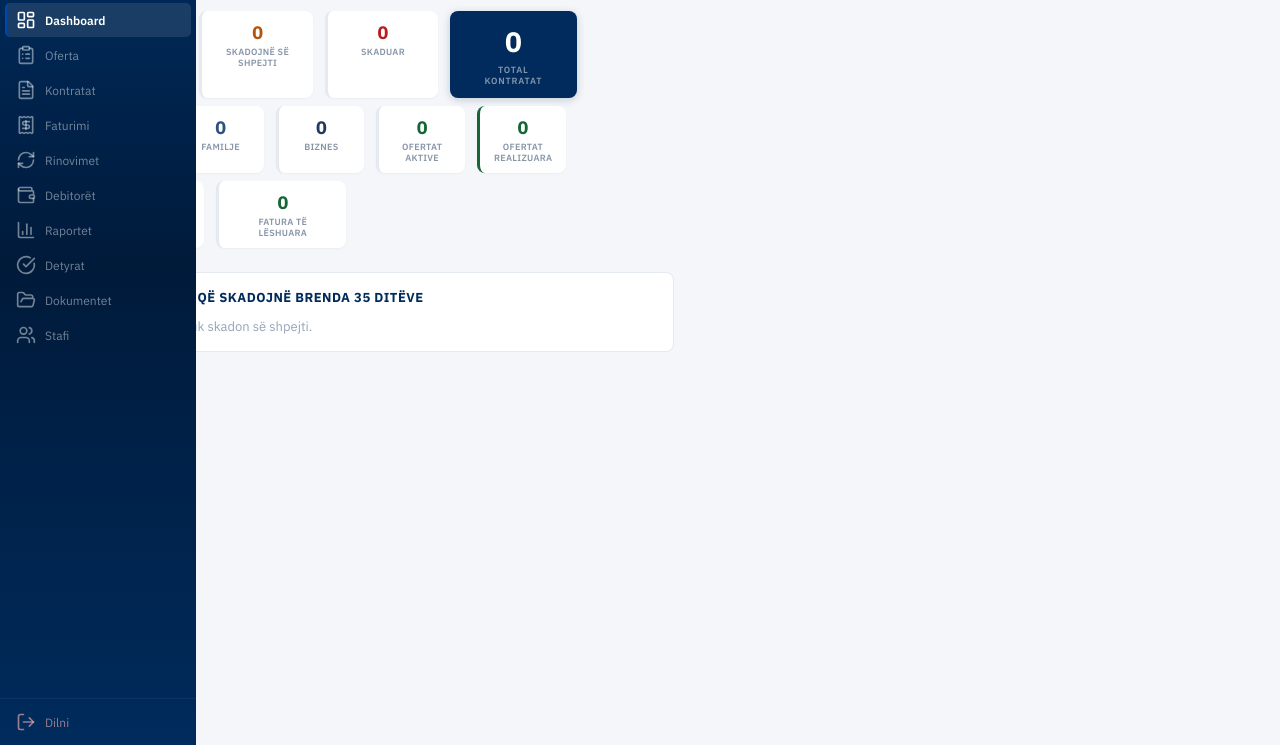
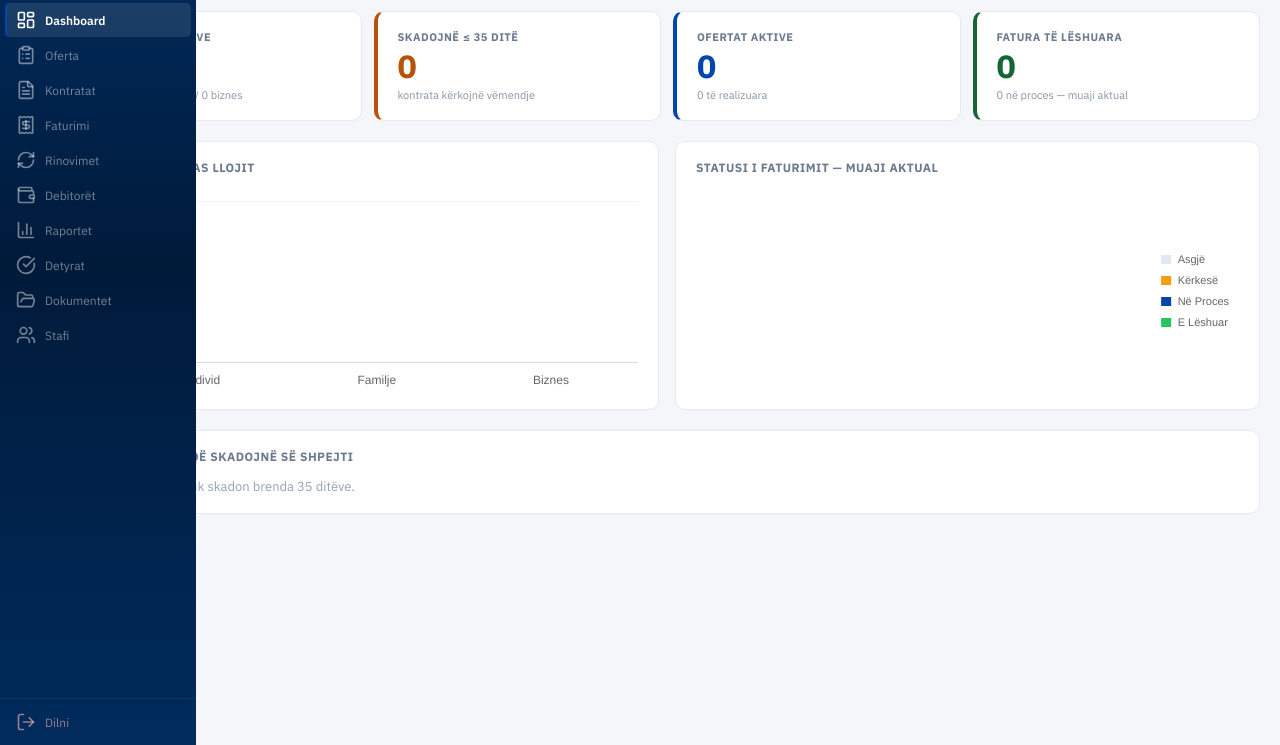
Before and after one commit to gjonbalajagon-blip/sigal-platform, a website: page pages/dashboard.html in a window 1280 px wide. Shown: the part 55-800 px from the top of the page. Drawn offline with nearby package versions, Linux system fonts and the light colour scheme.

Commit message:
feat: dashboard me KPI cards, bar chart, donut chart, lista skadon

```diff
--- a/js/dashboard.js
+++ b/js/dashboard.js
@@ -1,71 +1,113 @@
-function llogaritStats() {
+document.addEventListener('DOMContentLoaded', function () {
     const kontratat = JSON.parse(localStorage.getItem('kontratat')) || [];
     const ofertat = JSON.parse(localStorage.getItem('ofertat')) || [];
     const faturimi = JSON.parse(localStorage.getItem('faturimi_klientet')) || [];
+    const tani = new Date();
+    const muaji = tani.getMonth() + 1;
 
-    const tani = new Date();
+    // --- KPI ---
+    const aktive = kontratat.filter(k => !k.arkivuar && k.mbarimi && new Date(k.mbarimi) >= tani);
+    const individ = aktive.filter(k => k.lloji === 'individ').length;
+    const familje = aktive.filter(k => k.lloji === 'familje').length;
+    const biznes  = aktive.filter(k => k.lloji === 'biznes').length;
 
-    // Kontratat
-    const aktive = kontratat.filter(k => !k.arkivuar && k.mbarimi && new Date(k.mbarimi) >= tani).length;
-    const skadojne = kontratat.filter(k => {
+    document.getElementById('kpi-aktive').textContent = aktive.length;
+    document.getElementById('kpi-aktive-sub').textContent = `${individ} individ / ${familje} familje / ${biznes} biznes`;
+
+    const skadon = kontratat.filter(k => {
         if (!k.mbarimi || k.arkivuar) return false;
-        const dite = Math.ceil((new Date(k.mbarimi) - tani) / 86400000);
-        return dite >= 0 && dite <= 35;
+        const d = Math.ceil((new Date(k.mbarimi) - tani) / 86400000);
+        return d >= 0 && d <= 35;
     }).length;
-    const skaduar = kontratat.filter(k => !k.arkivuar && k.mbarimi && new Date(k.mbarimi) < tani).length;
+    document.getElementById('kpi-skadon').textContent = skadon;
 
-    // Ofertat
     const ofertatAktive = ofertat.filter(o => !o.dataSkadon || new Date(o.dataSkadon) >= tani).length;
-    const ofertatRealizuara = ofertat.filter(o => o.realizuar).length;
+    const realizuara = ofertat.filter(o => o.realizuar).length;
+    document.getElementById('kpi-ofertat').textContent = ofertatAktive;
+    document.getElementById('kpi-ofertat-sub').textContent = `${realizuara} të realizuara`;
 
-    // Faturimi — muaji aktual
-    const muaji = tani.getMonth() + 1;
-    const faturimiLeshuar = faturimi.filter(k => (k.statuset?.[muaji] || '') === 'leshuar').length;
-    const faturimiProcess = faturimi.filter(k => (k.statuset?.[muaji] || '') === 'process').length;
+    const leshuar = faturimi.filter(k => (k.statuset?.[muaji] || '') === 'leshuar').length;
+    const process  = faturimi.filter(k => (k.statuset?.[muaji] || '') === 'process').length;
+    document.getElementById('kpi-leshuar').textContent = leshuar;
+    document.getElementById('kpi-leshuar-sub').textContent = `${process} në proces — muaji aktual`;
 
-    // Lloji
-    const individ = kontratat.filter(k => !k.arkivuar && k.lloji === 'individ').length;
-    const familje = kontratat.filter(k => !k.arkivuar && k.lloji === 'familje').length;
-    const biznes = kontratat.filter(k => !k.arkivuar && k.lloji === 'biznes').length;
+    // --- Chart 1: Bar — Kontratat sipas llojit ---
+    new Chart(document.getElementById('chart-lloji'), {
+        type: 'bar',
+        data: {
+            labels: ['Individ', 'Familje', 'Biznes'],
+            datasets: [{
+                label: 'Kontratat',
+                data: [individ, familje, biznes],
+                backgroundColor: ['#0047AB', '#166534', '#b45309'],
+                borderRadius: 6,
+                borderSkipped: false
+            }]
+        },
+        options: {
+            responsive: true,
+            maintainAspectRatio: false,
+            plugins: { legend: { display: false } },
+            scales: {
+                y: { beginAtZero: true, ticks: { stepSize: 1 }, grid: { color: '#f0f4fa' } },
+                x: { grid: { display: false } }
+            }
+        }
+    });
 
-    // Shfaq
-    document.getElementById('stat-kontratat-aktive').textContent = aktive;
-    document.getElementById('stat-skadojne').textContent = skadojne;
-    document.getElementById('stat-skaduar').textContent = skaduar;
-    document.getElementById('stat-ofertat-aktive').textContent = ofertatAktive;
-    document.getElementById('stat-ofertat-realizuara').textContent = ofertatRealizuara;
-    document.getElementById('stat-faturimi-leshuar').textContent = faturimiLeshuar;
-    document.getElementById('stat-faturimi-process').textContent = faturimiProcess;
-    document.getElementById('stat-individ').textContent = individ;
-    document.getElementById('stat-familje').textContent = familje;
-    document.getElementById('stat-biznes').textContent = biznes;
-    document.getElementById('stat-total').textContent = kontratat.filter(k => !k.arkivuar).length;
+    // --- Chart 2: Donut — Statusi faturimi ---
+    const asgje   = faturimi.filter(k => (k.statuset?.[muaji] || 'asgje') === 'asgje').length;
+    const kerkesa = faturimi.filter(k => (k.statuset?.[muaji] || '') === 'kerkesa').length;
+    new Chart(document.getElementById('chart-faturimi'), {
+        type: 'doughnut',
+        data: {
+            labels: ['Asgjë', 'Kërkesë', 'Në Proces', 'E Lëshuar'],
+            datasets: [{
+                data: [asgje, kerkesa, process, leshuar],
+                backgroundColor: ['#e2e8f0', '#f59e0b', '#0047AB', '#22c55e'],
+                borderWidth: 2,
+                borderColor: '#fff'
+            }]
+        },
+        options: {
+            responsive: true,
+            maintainAspectRatio: false,
+            plugins: {
+                legend: {
+                    position: 'right',
+                    labels: { font: { size: 11 }, boxWidth: 12 }
+                }
+            },
+            cutout: '65%'
+        }
+    });
 
-    // Kontratat që skadojnë — lista
+    // --- Lista: Skadojnë së shpejti ---
     const listaSkadon = kontratat
         .filter(k => {
             if (!k.mbarimi || k.arkivuar) return false;
-            const dite = Math.ceil((new Date(k.mbarimi) - tani) / 86400000);
-            return dite >= 0 && dite <= 35;
+            const d = Math.ceil((new Date(k.mbarimi) - tani) / 86400000);
+            return d >= 0 && d <= 35;
         })
         .sort((a, b) => new Date(a.mbarimi) - new Date(b.mbarimi))
         .slice(0, 5);
 
     const listaEl = document.getElementById('lista-skadon');
     if (listaSkadon.length === 0) {
-        listaEl.innerHTML = '<p style="color:#94a3b8;font-size:13px;">Asnjë kontratë nuk skadon së shpejti.</p>';
+        listaEl.innerHTML = '<p style="color:#94a3b8;font-size:13px;">Asnjë kontratë nuk skadon brenda 35 ditëve.</p>';
     } else {
         listaEl.innerHTML = listaSkadon.map(k => {
             const dite = Math.ceil((new Date(k.mbarimi) - tani) / 86400000);
-            return `<div style="display:flex;justify-content:space-between;align-items:center;padding:8px 0;border-bottom:1px solid var(--sigal-border);">
-                <div>
-                    <strong style="font-size:13px;">${k.emri}</strong>
-                    <span style="font-size:11px;color:#6b7a8d;margin-left:8px;">${k.lloji}</span>
+            const pct = Math.max(5, Math.round((dite / 35) * 100));
+            const ngjyra = dite <= 7 ? '#b91c1c' : dite <= 14 ? '#b45309' : '#ca8a04';
+            return `<div class="skadon-row">
+                <div class="skadon-name">${k.emri}</div>
+                <span class="skadon-lloji ${k.lloji}">${k.lloji}</span>
+                <div class="skadon-bar-wrap">
+                    <div class="skadon-bar" style="width:${pct}%;background:${ngjyra}"></div>
                 </div>
-                <span style="font-size:12px;font-weight:600;color:${dite <= 7 ? '#b91c1c' : '#b45309'}">⚠️ ${dite} ditë</span>
+                <div class="skadon-dite" style="color:${ngjyra}">⚠️ ${dite}d</div>
             </div>`;
         }).join('');
     }
-}
-
-document.addEventListener('DOMContentLoaded', llogaritStats);
+});
--- a/pages/dashboard.html
+++ b/pages/dashboard.html
@@ -6,6 +6,104 @@
     <title>Sigal Health | Dashboard</title>
     <link rel="stylesheet" href="../css/theme.css">
     <script src="https://unpkg.com/lucide@latest"></script>
+    <script src="https://cdn.jsdelivr.net/npm/chart.js"></script>
+    <style>
+        .kpi-grid {
+            display: grid;
+            grid-template-columns: repeat(4, 1fr);
+            gap: 12px;
+            margin-bottom: 20px;
+        }
+        .kpi-card {
+            background: #fff;
+            border-radius: 10px;
+            border: 1px solid var(--sigal-border);
+            padding: 18px 20px;
+            border-left: 4px solid var(--sigal-navy);
+            display: flex;
+            flex-direction: column;
+            gap: 6px;
+        }
+        .kpi-card .kpi-label {
+            font-size: 11px;
+            font-weight: 700;
+            text-transform: uppercase;
+            letter-spacing: 0.5px;
+            color: var(--sigal-text-light);
+        }
+        .kpi-card .kpi-value {
+            font-size: 32px;
+            font-weight: 800;
+            color: var(--sigal-navy);
+            line-height: 1;
+        }
+        .kpi-card .kpi-sub {
+            font-size: 11px;
+            color: var(--sigal-text-muted);
+        }
+        .kpi-card.warning { border-left-color: #b45309; }
+        .kpi-card.warning .kpi-value { color: #b45309; }
+        .kpi-card.success { border-left-color: #166534; }
+        .kpi-card.success .kpi-value { color: #166534; }
+        .kpi-card.info { border-left-color: #0047AB; }
+        .kpi-card.info .kpi-value { color: #0047AB; }
+
+        .charts-grid {
+            display: grid;
+            grid-template-columns: 1fr 1fr;
+            gap: 16px;
+            margin-bottom: 20px;
+        }
+        .chart-card {
+            background: #fff;
+            border-radius: 10px;
+            border: 1px solid var(--sigal-border);
+            padding: 18px 20px;
+        }
+        .chart-card h3 {
+            font-size: 12px;
+            font-weight: 700;
+            text-transform: uppercase;
+            letter-spacing: 0.5px;
+            color: var(--sigal-text-light);
+            margin-bottom: 16px;
+        }
+        .chart-wrap {
+            position: relative;
+            height: 200px;
+        }
+
+        .skadon-card-wrap {
+            background: #fff;
+            border-radius: 10px;
+            border: 1px solid var(--sigal-border);
+            padding: 18px 20px;
+        }
+        .skadon-card-wrap h3 {
+            font-size: 12px;
+            font-weight: 700;
+            text-transform: uppercase;
+            letter-spacing: 0.5px;
+            color: var(--sigal-text-light);
+            margin-bottom: 14px;
+        }
+        .skadon-row {
+            display: flex;
+            align-items: center;
+            gap: 12px;
+            padding: 8px 0;
+            border-bottom: 1px solid var(--sigal-border);
+        }
+        .skadon-row:last-child { border-bottom: none; }
+        .skadon-name { font-size: 13px; font-weight: 600; flex: 1; }
+        .skadon-lloji { font-size: 11px; color: #fff; padding: 2px 7px; border-radius: 10px; }
+        .skadon-lloji.individ { background: #0047AB; }
+        .skadon-lloji.familje { background: #166534; }
+        .skadon-lloji.biznes { background: #b45309; }
+        .skadon-bar-wrap { flex: 2; background: #f0f4fa; border-radius: 4px; height: 6px; }
+        .skadon-bar { height: 6px; border-radius: 4px; }
+        .skadon-dite { font-size: 12px; font-weight: 700; min-width: 60px; text-align: right; }
+    </style>
 </head>
 <body>
 
@@ -75,78 +173,57 @@
 
         <div class="content-area">
 
-            <!-- Rreshti 1: Kontratat -->
-            <div class="stats-container" style="margin-bottom:8px;">
-                <div class="stats-row">
-                    <div class="fstat-card small aktive-card">
-                        <span id="stat-kontratat-aktive">0</span>
-                        <p>Kontratat Aktive</p>
+            <!-- KPI Cards -->
+            <div class="kpi-grid">
+                <div class="kpi-card">
+                    <div class="kpi-label">Kontratat Aktive</div>
+                    <div class="kpi-value" id="kpi-aktive">0</div>
+                    <div class="kpi-sub" id="kpi-aktive-sub">— individ / — familje / — biznes</div>
+                </div>
+                <div class="kpi-card warning">
+                    <div class="kpi-label">Skadojnë ≤ 35 ditë</div>
+                    <div class="kpi-value" id="kpi-skadon">0</div>
+                    <div class="kpi-sub">kontrata kërkojnë vëmendje</div>
+                </div>
+                <div class="kpi-card info">
+                    <div class="kpi-label">Ofertat Aktive</div>
+                    <div class="kpi-value" id="kpi-ofertat">0</div>
+                    <div class="kpi-sub" id="kpi-ofertat-sub">— të realizuara</div>
+                </div>
+                <div class="kpi-card success">
+                    <div class="kpi-label">Fatura të Lëshuara</div>
+                    <div class="kpi-value" id="kpi-leshuar">0</div>
+                    <div class="kpi-sub" id="kpi-leshuar-sub">muaji aktual</div>
+                </div>
+            </div>
+
+            <!-- Grafikët -->
+            <div class="charts-grid">
+                <div class="chart-card">
+                    <h3>Kontratat sipas Llojit</h3>
+                    <div class="chart-wrap">
+                        <canvas id="chart-lloji"></canvas>
                     </div>
-                    <div class="fstat-card small skadon-card">
-                        <span id="stat-skadojne">0</span>
-                        <p>Skadojnë së shpejti</p>
-                    </div>
-                    <div class="fstat-card small skaduar-card">
-                        <span id="stat-skaduar">0</span>
-                        <p>Skaduar</p>
-                    </div>
-                    <div class="fstat-card big total-card">
-                        <span id="stat-total">0</span>
-                        <p>Total Kontratat</p>
+                </div>
+                <div class="chart-card">
+                    <h3>Statusi i Faturimit — Muaji Aktual</h3>
+                    <div class="chart-wrap">
+                        <canvas id="chart-faturimi"></canvas>
                     </div>
                 </div>
             </div>
 
-            <!-- Rreshti 2: Lloji + Ofertat -->
-            <div class="stats-container" style="margin-bottom:8px;">
-                <div class="stats-row">
-                    <div class="fstat-card small individ-card">
-                        <span id="stat-individ">0</span>
-                        <p>Individ</p>
-                    </div>
-                    <div class="fstat-card small familje-card">
-                        <span id="stat-familje">0</span>
-                        <p>Familje</p>
-                    </div>
-                    <div class="fstat-card small biznes-card">
-                        <span id="stat-biznes">0</span>
-                        <p>Biznes</p>
-                    </div>
-                    <div class="fstat-card small realizuara-card">
-                        <span id="stat-ofertat-aktive">0</span>
-                        <p>Ofertat Aktive</p>
-                    </div>
-                    <div class="fstat-card small" style="border-left-color:#166534;">
-                        <span id="stat-ofertat-realizuara" style="color:#166534;">0</span>
-                        <p>Ofertat Realizuara</p>
-                    </div>
-                </div>
-            </div>
-
-            <!-- Rreshti 3: Faturimi muaji aktual -->
-            <div class="stats-container" style="margin-bottom:24px;">
-                <div class="stats-row">
-                    <div class="fstat-card small process">
-                        <span id="stat-faturimi-process">0</span>
-                        <p>Faturimi Në Proces</p>
-                    </div>
-                    <div class="fstat-card small leshuar">
-                        <span id="stat-faturimi-leshuar">0</span>
-                        <p>Fatura të Lëshuara</p>
-                    </div>
-                </div>
-            </div>
-
-            <!-- Lista: Skadojnë së shpejti -->
-            <div style="background:#fff;border-radius:8px;border:1px solid var(--sigal-border);padding:16px 20px;max-width:600px;">
-                <h3 style="font-size:13px;font-weight:700;color:var(--sigal-navy);margin-bottom:12px;text-transform:uppercase;letter-spacing:0.5px;">⚠️ Kontratat që skadojnë brenda 35 ditëve</h3>
-                <div id="lista-skadon"></div>
+            <!-- Skadojnë së shpejti -->
+            <div class="skadon-card-wrap">
+                <h3>⚠️ Kontratat që skadojnë së shpejti</h3>
+                <div id="lista-skadon"><p style="color:#94a3b8;font-size:13px;">Duke ngarkuar...</p></div>
             </div>
 
         </div>
     </div>
 
+    <script src="../js/main.js"></script>
+    <script src="../js/dashboard.js"></script>
     <script>lucide.createIcons();</script>
-    <script src="../js/dashboard.js"></script>
 </body>
 </html>
```
